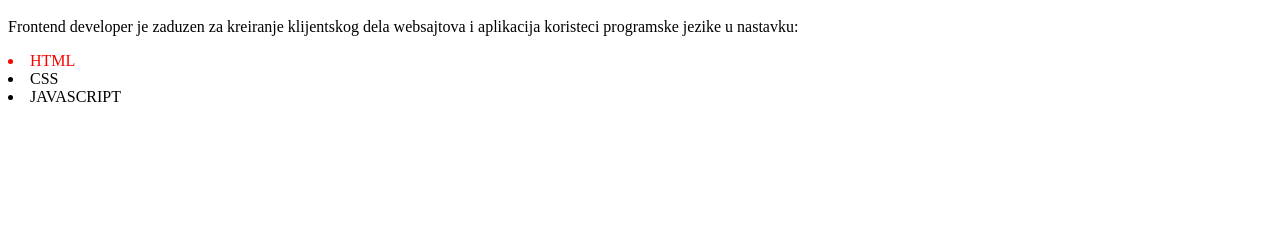
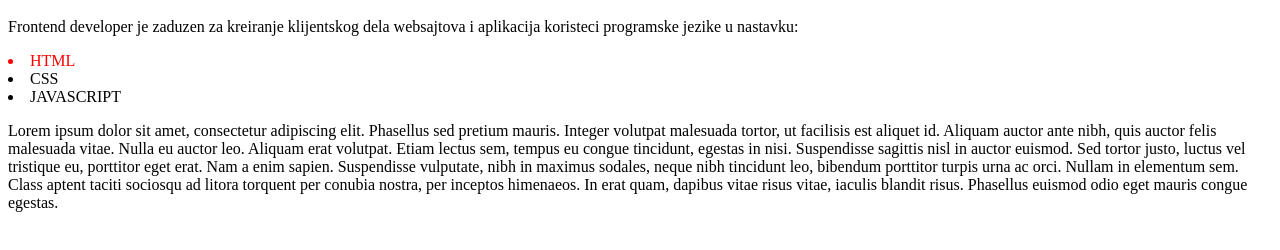
Before and after one commit to IvanPaunovic/Frontend-Development, a plain HTML site: page index.html in a window 1280 px wide. Shown: the part 48-298 px from the top of the page. Drawn offline with Linux system fonts and the light colour scheme.

Commit message:
Novi Paragraf Dodat

```diff
--- a/index.html
+++ b/index.html
@@ -5,3 +5,5 @@
 <li>CSS</li>
 <li>JAVASCRIPT</li>
 </u1>
+
+<p>Lorem ipsum dolor sit amet, consectetur adipiscing elit. Phasellus sed pretium mauris. Integer volutpat malesuada tortor, ut facilisis est aliquet id. Aliquam auctor ante nibh, quis auctor felis malesuada vitae. Nulla eu auctor leo. Aliquam erat volutpat. Etiam lectus sem, tempus eu congue tincidunt, egestas in nisi. Suspendisse sagittis nisl in auctor euismod. Sed tortor justo, luctus vel tristique eu, porttitor eget erat. Nam a enim sapien. Suspendisse vulputate, nibh in maximus sodales, neque nibh tincidunt leo, bibendum porttitor turpis urna ac orci. Nullam in elementum sem. Class aptent taciti sociosqu ad litora torquent per conubia nostra, per inceptos himenaeos. In erat quam, dapibus vitae risus vitae, iaculis blandit risus. Phasellus euismod odio eget mauris congue egestas.</p>
```
